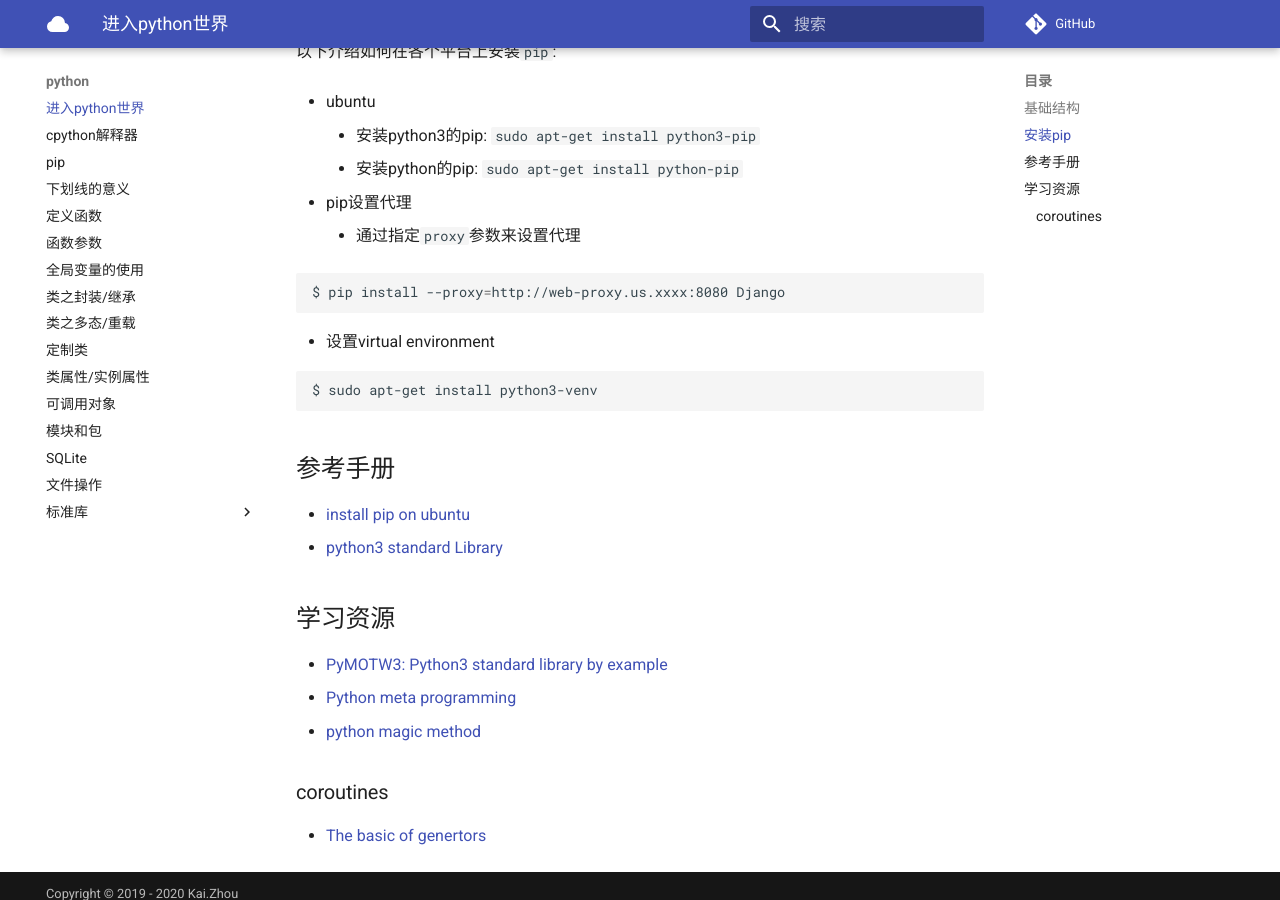
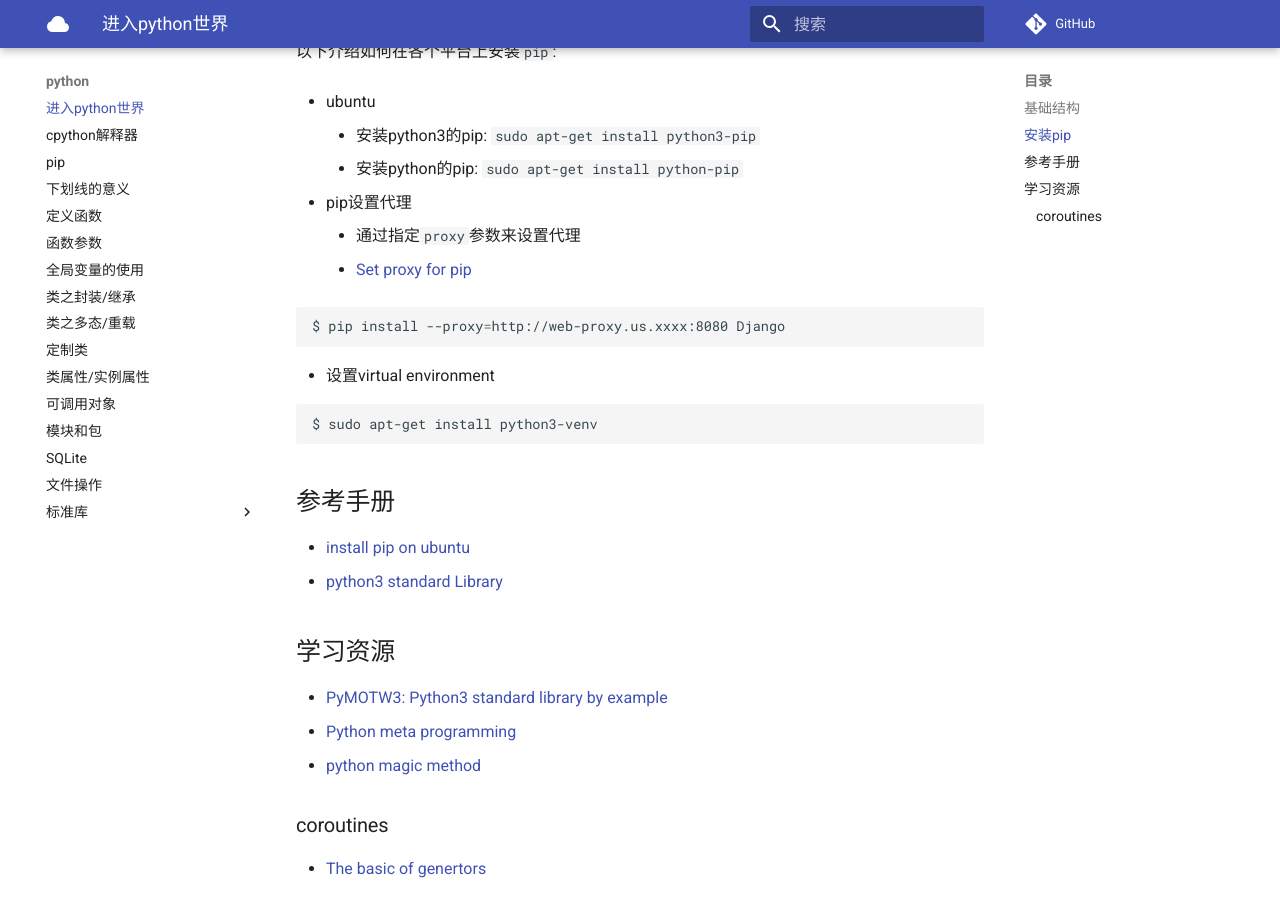
Before and after one commit to zhoukaidev/ks_blog, an MkDocs documentation site: the page built from docs/python/home.md, in a window 1280 px wide and 900 px high, scrolled down 684 px. Built offline with MkDocs 1.6.1 and Material for MkDocs 9.7.7, drawn with Linux system fonts in a browser that asks for light colours; comment, search, counter and statistics services are not loaded.

Commit message:
Update home.md

````diff
--- a/docs/python/home.md
+++ b/docs/python/home.md
@@ -18,6 +18,7 @@
 
 * pip设置代理
     * 通过指定`proxy`参数来设置代理
+    * [Set proxy for pip](https://leifengblog.net/blog/how-to-use-pip-behind-a-proxy/)
 
 ```shell
 $ pip install --proxy=http://web-proxy.us.xxxx:8080 Django
````
